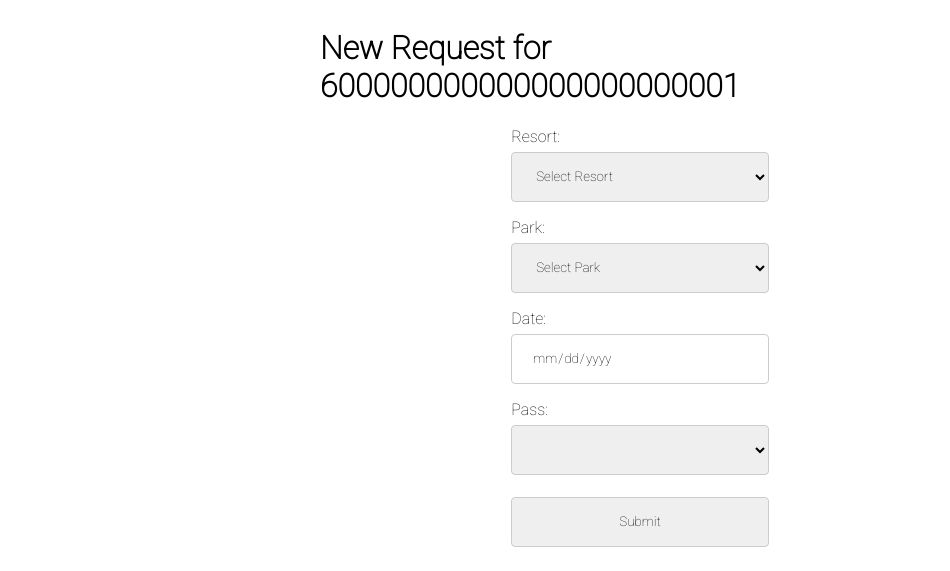
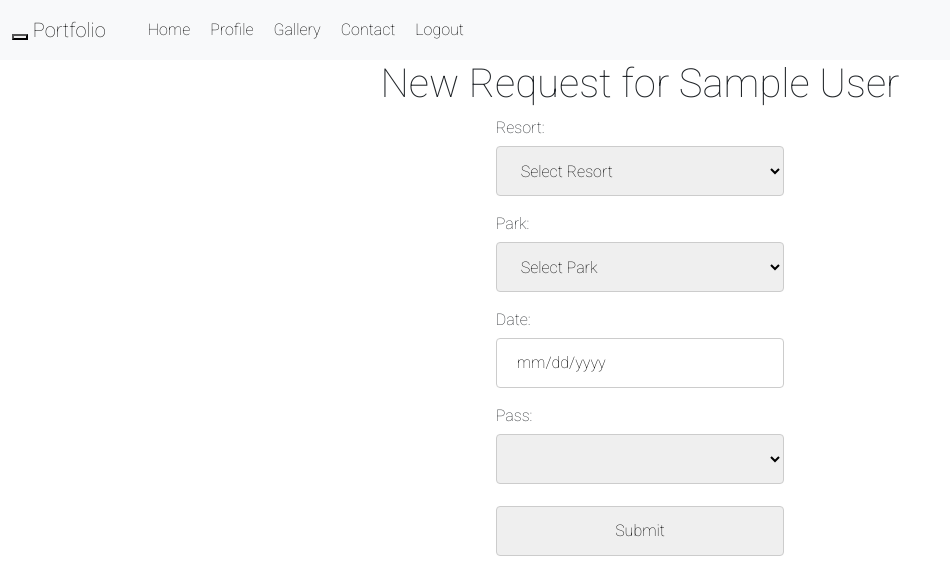
Before and after one commit to jimcreel/disneyReservationChecker, a Node server app: page /requests/new/600000000000000000000001 in a window 1280 px wide. Shown: the top 571 px of the page, without its empty margins (0-950 px from the left). Run offline with Node 20, Linux system fonts and the light colour scheme; a user stored in the database is signed in; tables that the repository leaves empty hold one stand-in row (values such as "Sample post"); lists and menus that the app fills with data are empty; some libraries are stand-ins or nearby versions.

Commit message:
nav implemented, oauth implemented

```diff
--- /dev/null
+++ b/config/ensureLoggedIn.js
@@ -0,0 +1,9 @@
+// ensureLoggedIn.js
+
+// Middleware for routes that require a logged in user
+module.exports = function(req, res, next) {
+    // Pass the req/res to the next middleware/route handler
+    if ( req.isAuthenticated() ) return next();
+    // Redirect to login if the user is not already logged in
+    res.redirect('/auth/google');
+  }
--- a/config/passport.js
+++ b/config/passport.js
@@ -11,8 +11,10 @@ passport.use(new GoogleStrategy({
 },
      async function (accessToken, refreshToken, profile, cb) {
         try {
+            console.log('finding user in db')
             let user = await User.findOne({ googleId: profile.id })
             if (user) return cb(null, user);
+            console.log('creating new user')
             user = await User.create ({
                 name: profile.displayName,
                 googleId: profile.id,
--- a/controllers/requests.js
+++ b/controllers/requests.js
@@ -15,18 +15,18 @@ const router = express.Router()
 /* Require the db connection, and models
 --------------------------------------------------------------- */
 const db = require('../models')
-
+const ensureLoggedIn = require('../config/ensureLoggedIn');
 
 /* Routes
 --------------------------------------------------------------- */
 
 
 // New Route: GET localhost:3000/requests/new
-router.get('/new/:userId/:date?/:resortPark?', (req, res) => {
+router.get('/new/:userId/:date?/:resortPark?', ensureLoggedIn, (req, res) => {
     db.User.findById(req.params.userId)
         .then(user =>{
             res.render('./request/request-new.ejs', {
-            user: user,
+            user: req.user,
             date: req.params.date,
             resortPark: req.params.resortPark
          })
--- a/public/styles/style.css
+++ b/public/styles/style.css
@@ -1,6 +1,19 @@
 * {
   font-family: 'Roboto', sans-serif;
 }
+
+.legend {
+  display: flex;
+  flex-direction: row;
+  justify-content: center;
+  align-items: center;
+}
+
+.legend p, img{
+  margin: 5px;
+}
+
+
 #calendars {
   display: flex;
   flex-wrap: wrap;
@@ -57,7 +70,6 @@
 
 .slash, .cms-key-no-availability {
   background-color: #ccc;
-  text-decoration: line-through;
   color: lightslategray;
   border: 1px solid #ccc;
 }
@@ -91,6 +103,7 @@ a {
   padding: 20px;
   border: 1px solid #888;
   width: 40%;
+  font-size: 1.5
 }
 
 .modal button {
@@ -128,18 +141,33 @@ a {
   display: flex;
   flex-direction: column;
   align-items: center;
+  justify-content: center;
   margin: 5px;
   border: 1px solid lightgray;
   border-radius: 5px;
   padding: 10px;
   width: 10vh;
-  font-size: 12px;
+  font-size: 1rem;
 }
 .facilities img {
   width: 30px;
   height: auto;
   margin: 5px;
 
+}
+
+.facilities button {
+  font-size: 14px;
+  border-radius: 5px;
+  border: 1px solid lightgray;
+}
+
+.icons {
+  width: 15px;
+  height: auto;
+}
+.nav li{
+  margin: 10px;
 }
 @keyframes zoom {
   from {
--- a/public/styles/user-details.css
+++ b/public/styles/user-details.css
@@ -4,12 +4,14 @@
     border-radius: 5px;
     padding: 10px;
     margin: 10px;
-    max-width: 20vw;
+    width: 20vw;
+    min-width: 15vw;
 }
 
 .request-body {
     display: flex;
     flex-direction: row;
+    flex-wrap: wrap;
 
 }
 
--- a/server.js
+++ b/server.js
@@ -9,6 +9,7 @@ const GoogleStrategy = require('passport-google-oauth20').Strategy;
 const session = require('express-session');
 const passport = require('passport');
 
+
 const db = require('./models');
 require('./config/passport');
 const requestsCtrl = require('./controllers/requests')
@@ -18,6 +19,8 @@ const { abort } = require('process');
 const { api } = require('./models');
 const app = express();
 let userProfile;
+// Require the auth middleware
+
 
 // refresh the browser when nodemon restarts
 const liveReloadServer = livereload.createServer();
@@ -78,9 +81,11 @@ app.get ('/oauth2callback', passport.authenticate(
     }
 ));
 
-app.get('/success', (req, res) =>
-    res.render(`./users/${req.user._id}`, {user: req.user})
-);
+app.get('/success', (req, res) => {
+        res.render('index', {user: req.user})
+    });
+
+
 
 
 
@@ -88,7 +93,8 @@ app.get('/error', (req, res) => res.send("error logging in"));
 
 
 app.get('/', function (req, res) {
-    res.render('index');
+
+    res.render('index', {user: req.user});
 })
 
 app.get('/home/:resort', function (req, res) {
@@ -115,7 +121,7 @@ app.get('/seed', function (req, res) {
 
 app.get('/logout', function(req, res){
     req.logout(function() {
-      res.redirect('/index');
+      res.render('index');
     });
   });
 
--- a/views/partials/header.ejs
+++ b/views/partials/header.ejs
@@ -5,3 +5,15 @@
 		<link rel="preconnect" href="https://fonts.googleapis.com">
 		<link rel="preconnect" href="https://fonts.gstatic.com" crossorigin>
 		<link href="https://fonts.googleapis.com/css2?family=Roboto:wght@100&display=swap" rel="stylesheet">
+		<link href="https://cdn.jsdelivr.net/npm/bootstrap@5.0.2/dist/css/bootstrap.min.css" rel="stylesheet" integrity="sha384-EVSTQN3/azprG1Anm3QDgpJLIm9Nao0Yz1ztcQTwFspd3yD65VohhpuuCOmLASjC" crossorigin="anonymous">
+		<link
+
+			rel="stylesheet"
+			integrity="sha384-EVSTQN3/azprG1Anm3QDgpJLIm9Nao0Yz1ztcQTwFspd3yD65VohhpuuCOmLASjC"
+			crossorigin="anonymous"
+		/>
+		<script
+			src="https://cdn.jsdelivr.net/npm/bootstrap@5.0.2/dist/js/bootstrap.bundle.min.js"
+			integrity="sha384-MrcW6ZMFYlzcLA8Nl+NtUVF0sA7MsXsP1UyJoMp4YLEuNSfAP+JcXn/tWtIaxVXM"
+			crossorigin="anonymous"
+		></script>
--- a/views/partials/nav.ejs
+++ b/views/partials/nav.ejs
@@ -0,0 +1,27 @@
+<nav class="navbar navbar-expand-lg navbar-light bg-light">
+    <div class="container-fluid">
+      <div class="navbar-brand">
+        <button type="button" class="navbar-toggle" data-toggle="collapse" data-target="#myNavbar">
+          <span class="icon-bar"></span>
+          <span class="icon-bar"></span>
+          <span class="icon-bar"></span>
+        </button>
+        <a class="navbar-brand" href="#">Portfolio</a>
+      </div>
+      <div class="collapse navbar-collapse" id="myNavbar">
+        <% if (user) { %>
+        <ul class="nav navbar-nav">
+            <li class="active"><a href="/">Home</a></li>
+            <li><a href="/users/:id">Profile</a></li>
+            <li><a href="/gallery">Gallery</a></li>
+            <li><a href="/contact">Contact</a></li>
+            <li><a href="/logout"> Logout</a></li>
+        </ul>
+        <% } else { %>
+          <a href="/auth/google">Login</a>
+
+        </ul>
+        <% } %>
+      </div>
+    </div>
+  </nav>
--- a/views/request/request-new.ejs
+++ b/views/request/request-new.ejs
@@ -7,6 +7,7 @@
 
 </head>
 <body>
+    <%- include('../partials/nav') %>
     <% function getText (code) {
         switch (code) {
             case 'DLR':
@@ -33,7 +34,7 @@
         let parkText = '' %>
 
     <div class="container">
-        <h1> New Request for <%= user.id %> </h1>
+        <h1> New Request for <%= user.name %> </h1>
     <form method="POST" action="/requests/create/<%= user.id %>">
         <% if(resortPark !== undefined && resortPark !== 'ANY') {
              resort = resortPark.slice(0,3)
--- a/views/user/user-show.ejs
+++ b/views/user/user-show.ejs
@@ -6,6 +6,7 @@
     <link rel="stylesheet" href="/styles/user-details.css">
 </head>
 <body>
+    <%- include('../partials/nav') %>
     <h1> User Profile </h1>
     <div class="user-details">
     <p> Username: <%= user.username %></p>
```
Also changed, not shown: controllers/users.js (+7 -7 lines), views/home.ejs (+27 -7 lines), public/assets/green.png (added), public/assets/yellow.png (added).
